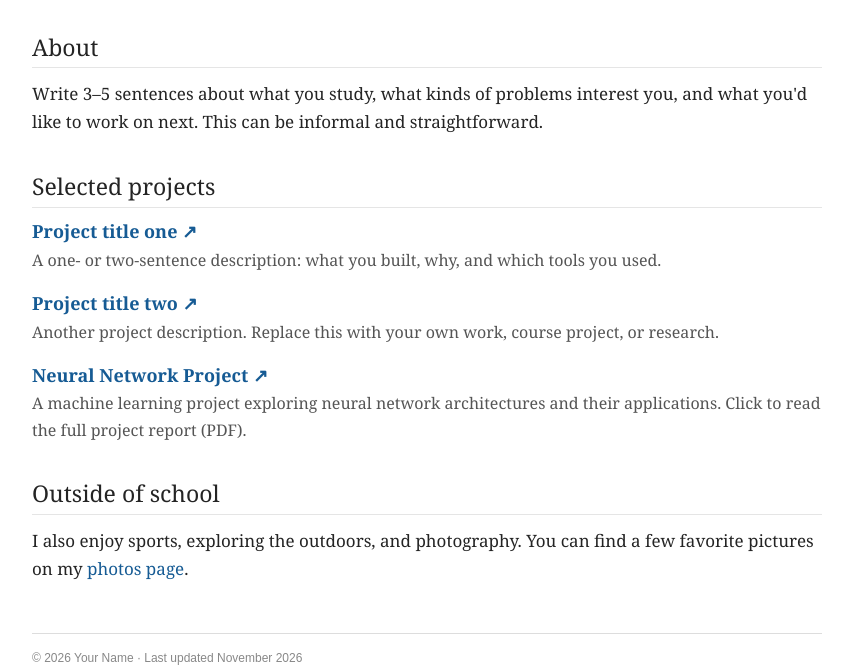
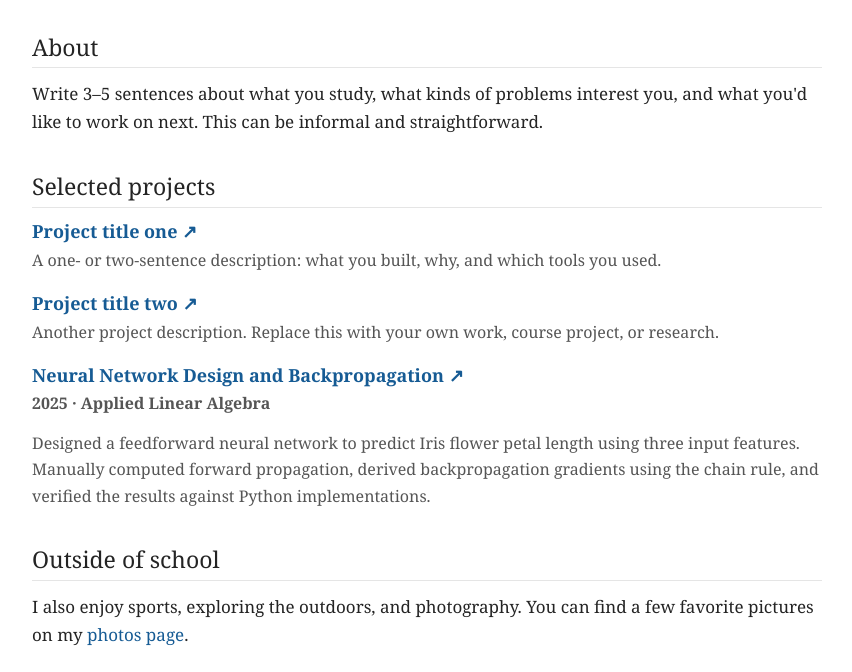
Before and after one commit to jadenjamie/jadenjamie, a plain HTML site: page index.html in a window 1280 px wide. Shown: the part 379-1051 px from the top of the page, without its empty margins (213-1065 px from the left). Drawn offline with Linux system fonts and the light colour scheme.

Commit message:
Revise neural network project details in index.html
Updated project description for neural network project.

```diff
--- a/index.html
+++ b/index.html
@@ -51,18 +51,23 @@
           <h3><a href="https://github.com/YOUR-USERNAME" target="_blank" rel="noopener noreferrer">Project title two ↗</a></h3>
           <p>Another project description. Replace this with your own work, course project, or research.</p>
         </article>
+
 <article class="project">
   <h3>
     <a href="neural-network-project.pdf" target="_blank">
-              Neural Network Project ↗
+      Neural Network Design and Backpropagation ↗
     </a>
   </h3>
+  <p><strong>2025 · Applied Linear Algebra</strong></p>
   <p>
-            A machine learning project exploring neural network
-            architectures and their applications.
-            Click to read the full project report (PDF).
+    Designed a feedforward neural network to predict Iris
+    flower petal length using three input features.
+    Manually computed forward propagation, derived
+    backpropagation gradients using the chain rule,
+    and verified the results against Python implementations.
   </p>
 </article>
+
       </section>
 
       <section aria-labelledby="interests-heading">
```
Lines whose indentation alone changed are shown as unchanged.
